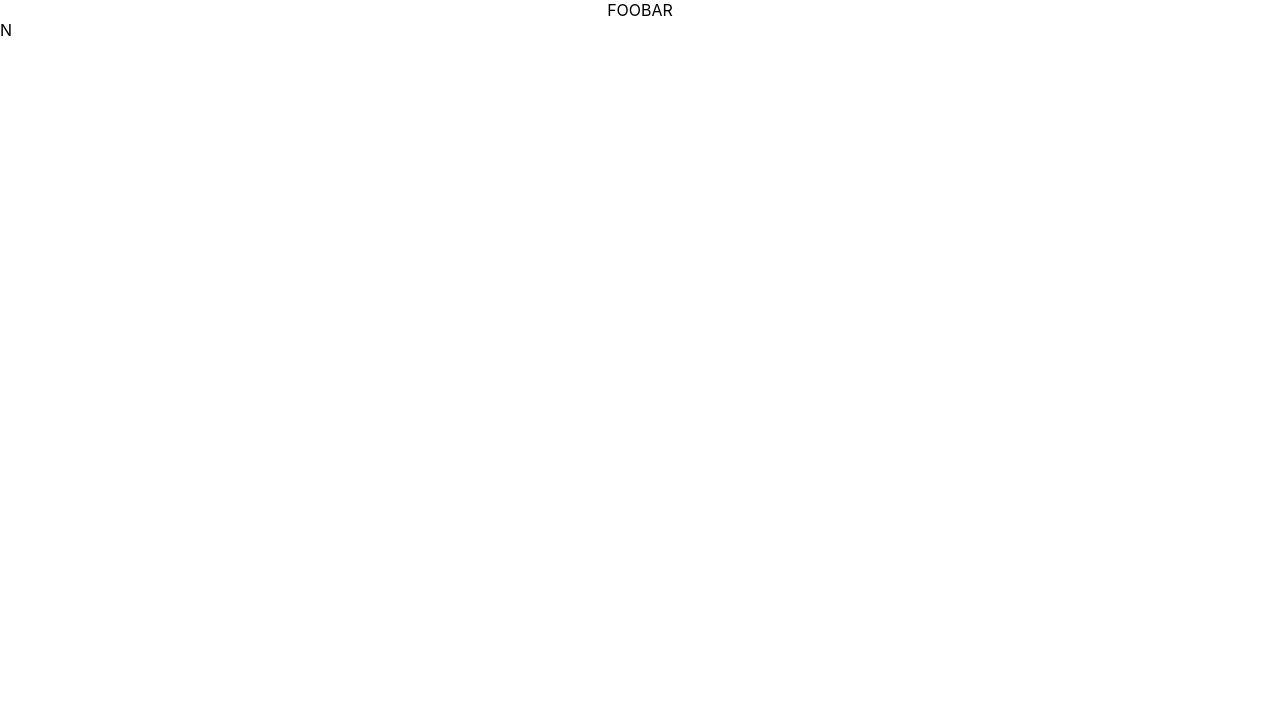
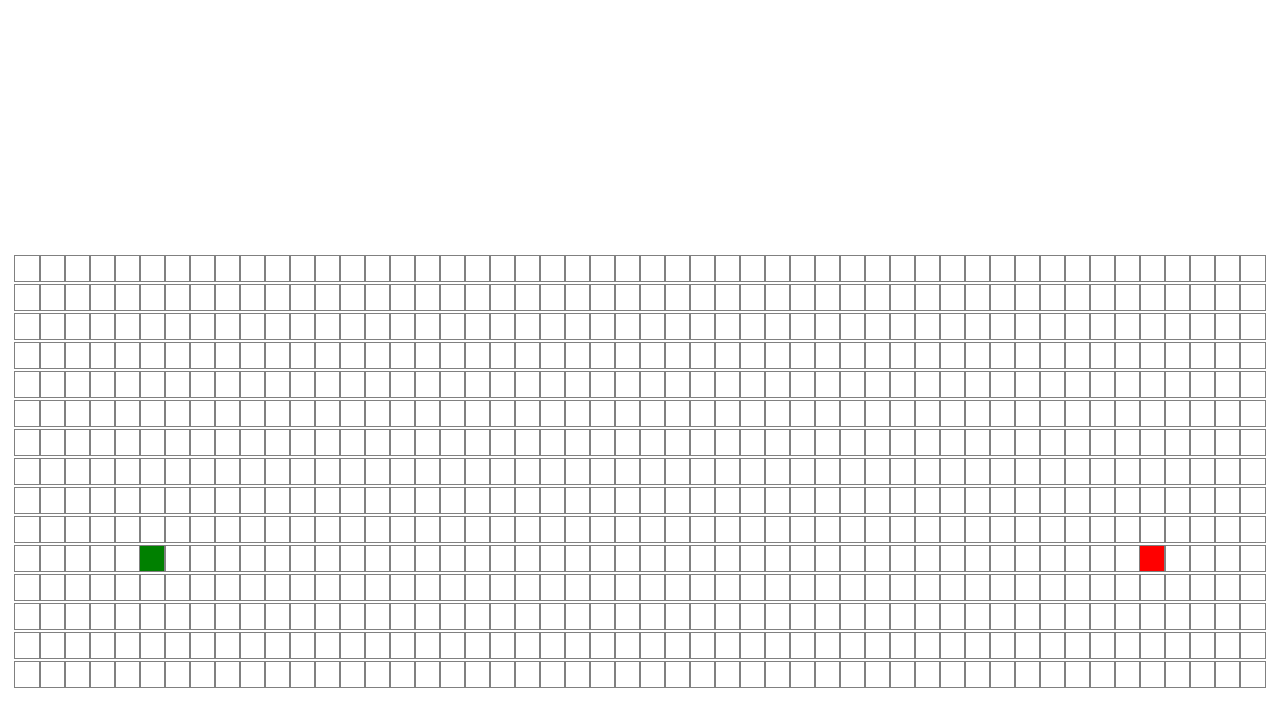
Before and after one commit to Pakome/pathfinder-visualizer, a React (Create React App) app: page / in a window 1280 px wide. Shown: the top 726 px of the page. Built offline with nearby package versions, Linux system fonts and the light colour scheme.

Commit message:
feat: instanced grid with start and end

```diff
--- a/src/PathfindingVisualizer/Node/Node.css
+++ b/src/PathfindingVisualizer/Node/Node.css
@@ -1,4 +1,14 @@
 .node {
-    position: absolute;
-    margin: 0 auto;
+  width: 25px;
+  height: 25px;
+  outline: 1px solid grey;
+  display: inline-block;
 }
+
+.node-start {
+  background-color: green;
+}
+
+.node-finish {
+  background-color: red;
+}
--- a/src/PathfindingVisualizer/Node/Node.jsx
+++ b/src/PathfindingVisualizer/Node/Node.jsx
@@ -9,6 +9,18 @@ export default class Node extends Component {
   }
 
   render() {
-    return <div className="node">N</div>
+    const {isFinish, isStart} = this.props;
+    const extraClassName = isFinish
+      ? 'node-finish'
+      : isStart
+      ? 'node-start'
+      : '';
+
+    return <div className={`node ${extraClassName}`}></div>
   }
 }
+
+export const DEFAULT_NODE = {
+  row: 0,
+  col: 0,
+}
--- a/src/PathfindingVisualizer/PathfindingVisualizer.css
+++ b/src/PathfindingVisualizer/PathfindingVisualizer.css
@@ -0,0 +1,3 @@
+.grid {
+  margin-top: 20%;
+}
--- a/src/PathfindingVisualizer/PathfindingVisualizer.jsx
+++ b/src/PathfindingVisualizer/PathfindingVisualizer.jsx
@@ -6,14 +6,50 @@ import './PathfindingVisualizer.css';
 export default class PathfindingVisualizer extends Component {
   constructor(props) {
     super(props);
-    this.state = {};
+    this.state = {
+      nodes: []
+    };
+  }
+
+  componentDidMount() {
+    const nodes = [];
+    for (let row = 0; row < 15; row++) {
+      const currentRow = [];
+      for (let col = 0; col < 50; col++) {
+        const currentNode = {
+          col,
+          row,
+          isStart: row === 10 && col === 5,
+          isFinish: row === 10 && col === 45,
+        }
+        currentRow.push(currentNode);
+      }
+      nodes.push(currentRow);
+    }
+    this.setState({nodes});
   }
 
   render() {
+    const {nodes} = this.state;
+    console.log(nodes);
+
     return (
-      <div>
-        FOOBAR
-        <Node></Node>
+      <div className="grid">
+        {nodes.map((row, rowIdx) => {
+          return (
+            <div key={rowIdx}>
+              {row.map((node, nodeIdx) => {
+                const {isStart, isFinish} = node;
+                return (
+                  <Node
+                    key={nodeIdx}
+                    isStart={isStart}
+                    isFinish={isFinish}></Node>
+                );
+              })}
+            </div>
+          );
+        })}
       </div>
     )
   }
```
